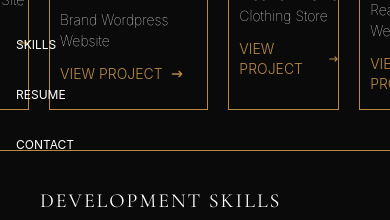
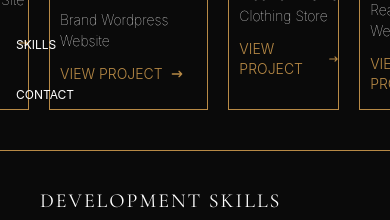
Before and after one commit to LuisChevere/New_react_portfolio, a React (Vite) app in the folder my-portfolio/: page / in a window 390 px wide. Shown: the part 974-1194 px from the top of the page. Built offline with nearby package versions, Linux system fonts and the light colour scheme.

Commit message:
Updated NavBar, removed Resume link

```diff
--- a/my-portfolio/src/components/Navbar.jsx
+++ b/my-portfolio/src/components/Navbar.jsx
@@ -47,15 +47,6 @@ function NavBar() {
 
         <li>
           <a
-            href="#resume"
-            class="flex md:inline-flex p-4 items-center hover:text-[#B88A46] uppercase"
-          >
-            <span>resume</span>
-          </a>
-        </li>
-
-        <li>
-          <a
             href="#contact"
             class="flex md:inline-flex p-4 items-center hover:text-[#B88A46] uppercase"
           >
```
